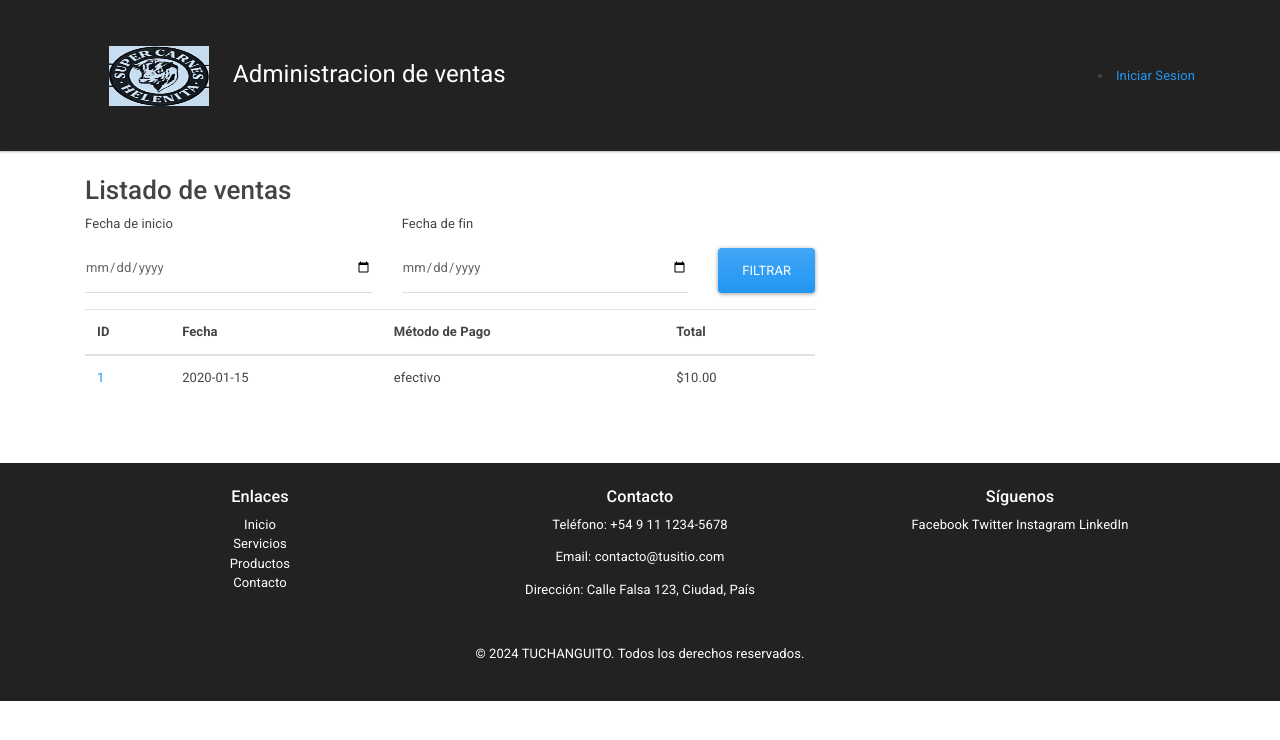
After one commit to Ale1422/sistema-ventas, a Flask app: page /listado_ventas in a window 1280 px wide. The commit adds this page. Shown: the top 740 px of the page. Run offline with Flask 2, Linux system fonts and the light colour scheme; tables that the repository leaves empty hold one stand-in row (values such as "Sample post"); some libraries are stand-ins or nearby versions.

Commit message:
Algunos cambios

```diff
--- a/app/admin/routes.py
+++ b/app/admin/routes.py
@@ -41,7 +41,6 @@ def show_signup_form():
 def productos():
     form = ProductoForm()
     productos = Producto.get_all()
-    print(request.args.get('next'))
     if form.validate_on_submit():
         nombre = form.nombre.data
         descripcion = form.descripcion.data
--- a/app/empleado/routes.py
+++ b/app/empleado/routes.py
@@ -108,6 +108,31 @@ def detalle_venta(venta_id):
     detalles = DetalleVenta.query.filter_by(ID_Venta=venta_id).all()
     return render_template('empleado/detalle_venta.html', venta=venta, detalles=detalles)
 
+@empleado_bp.route('/listado_ventas', methods = ['GET'])
+def listado_ventas():
+        # Obtener las fechas de los parámetros GET
+    fecha_inicio = request.args.get('fecha_inicio')
+    fecha_fin = request.args.get('fecha_fin')
+    print(fecha_fin)
+    print(fecha_inicio)
+
+    # Construir la consulta base
+    query = Venta.query
+
+    # Aplicar filtro de fechas si están especificadas
+    if fecha_inicio:
+        fecha_inicio = datetime.strptime(fecha_inicio, '%Y-%m-%d')
+        query = query.filter(Venta.Fecha_Venta >= fecha_inicio)
+    if fecha_fin:
+        fecha_fin = datetime.strptime(fecha_fin, '%Y-%m-%d')
+        query = query.filter(Venta.Fecha_Venta <= fecha_fin)
+
+    # Ejecutar la consulta
+    ventas = query.all()
+
+    # Renderizar el template y pasar las ventas filtradas
+    return render_template('empleado/listado_ventas.html', ventas=ventas)
+
 
 @empleado_bp.route('/eliminar_producto', methods=['POST'])
 def eliminar_producto():
--- /dev/null
+++ b/app/empleado/templates/empleado/listado_ventas.html
@@ -0,0 +1,57 @@
+{% extends "base_template.html" %}
+
+{% block title %}Listado de ventas{% endblock %}
+
+{% block content %}
+    <div class="row">
+        <div class="col-md-8">
+            <h2>Listado de ventas</h2>
+
+            <!-- Formulario de filtro de fechas -->
+            <form method="GET" action="{{ url_for('empleado.listado_ventas') }}">
+                <div class="row mb-3">
+                    <div class="col-md-5">
+                        <label for="fecha_inicio">Fecha de inicio</label>
+                        <input type="date" id="fecha_inicio" name="fecha_inicio" class="form-control"
+                               value="{{ request.args.get('fecha_inicio') }}">
+                    </div>
+                    <div class="col-md-5">
+                        <label for="fecha_fin">Fecha de fin</label>
+                        <input type="date" id="fecha_fin" name="fecha_fin" class="form-control"
+                               value="{{ request.args.get('fecha_fin') }}">
+                    </div>
+                    <div class="col-md-2 d-flex align-items-end">
+                        <button type="submit" class="btn btn-primary w-100">Filtrar</button>
+                    </div>
+                </div>
+            </form>
+
+            <!-- Tabla de ventas filtradas -->
+            <table class="table table-hover">
+                <thead>
+                    <tr>
+                        <th>ID</th>
+                        <th>Fecha</th>
+                        <th>Método de Pago</th>
+                        <th>Total</th>
+                    </tr>
+                </thead>
+                <tbody>
+                    {% for venta in ventas %}
+                    <tr>
+                            <td>
+                                <a href="{{ url_for('empleado.detalle_venta', venta_id=venta.id) }}">
+                                {{ venta.id }}
+                                </a>
+                            </td>
+                            <td>{{ venta.Fecha_Venta.strftime('%Y-%m-%d') }}</td>
+                            <td>{{ venta.Método_Pago }}</td>
+                            <td>${{ venta.Total_Venta }}</td>
+
+                    </tr>
+                    {% endfor %}
+                </tbody>
+            </table>
+        </div>
+    </div>
+{% endblock %}
--- a/app/templates/base_template.html
+++ b/app/templates/base_template.html
@@ -22,8 +22,8 @@
                 <li><a href="{{ url_for('admin.show_signup_form') }}">Usuarios</a></li>
                 <li><a href="RUTA REDIRECCION REPORTES">Reportes</a></li>
             {% elif current_user.get_rol() == "EMPLEADO" %}
-                <li><a href="{{ url_for('empleado.venta') }}">Ventas</a></li>
-                <li><a href="CAJA">Caja</a></li>
+                <li><a href="{{ url_for('empleado.venta') }}">Venta</a></li>
+                <li><a href="{{ url_for('empleado.listado_ventas') }}">Ventas diarias</a></li>
             {% endif %}
             <li class="text-secondary">{{ current_user.nombre }} {{ current_user.apellido }} >{{ current_user.get_rol() }}<</li>
             <li><a href="{{ url_for('auth.logout') }}">Cerrar Sesión</a></li>
```
Also changed, not shown: app/public/templates/public/post_view.html (deleted, +0 -8 lines), README.md.
